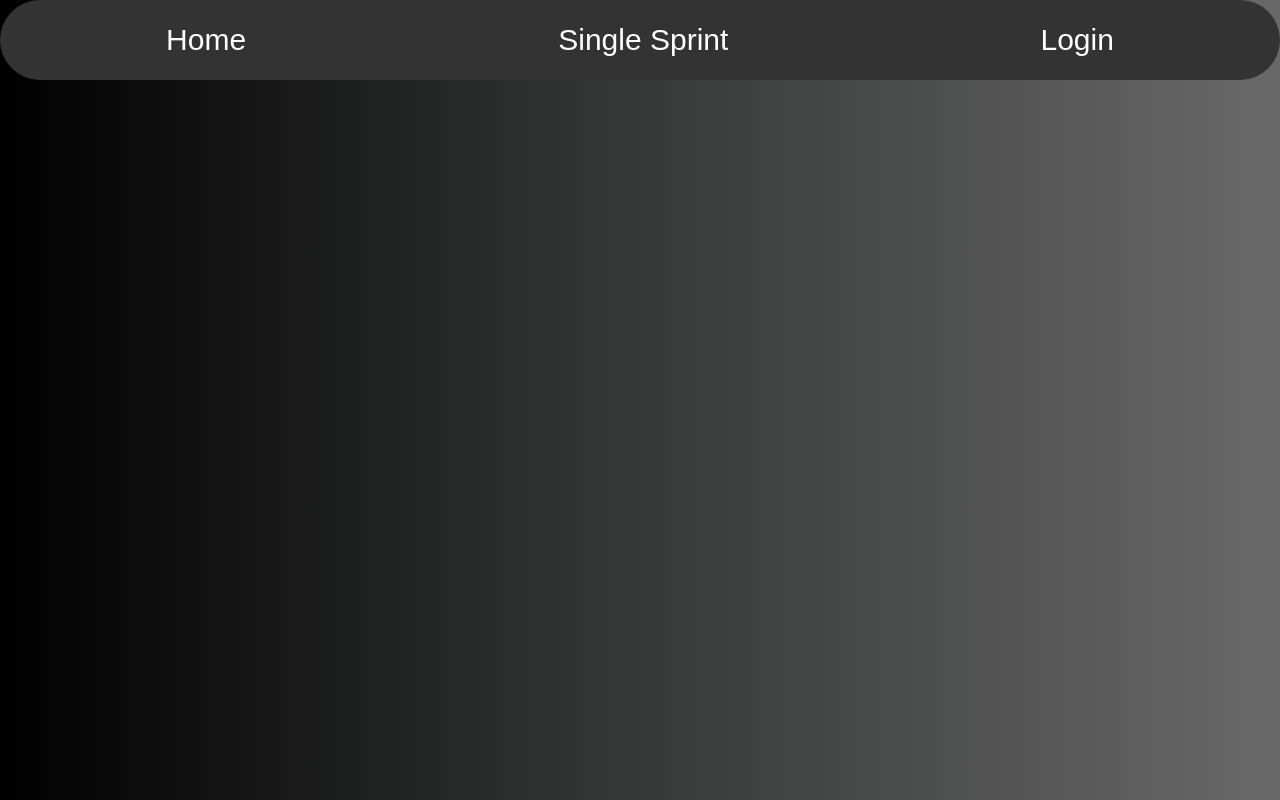
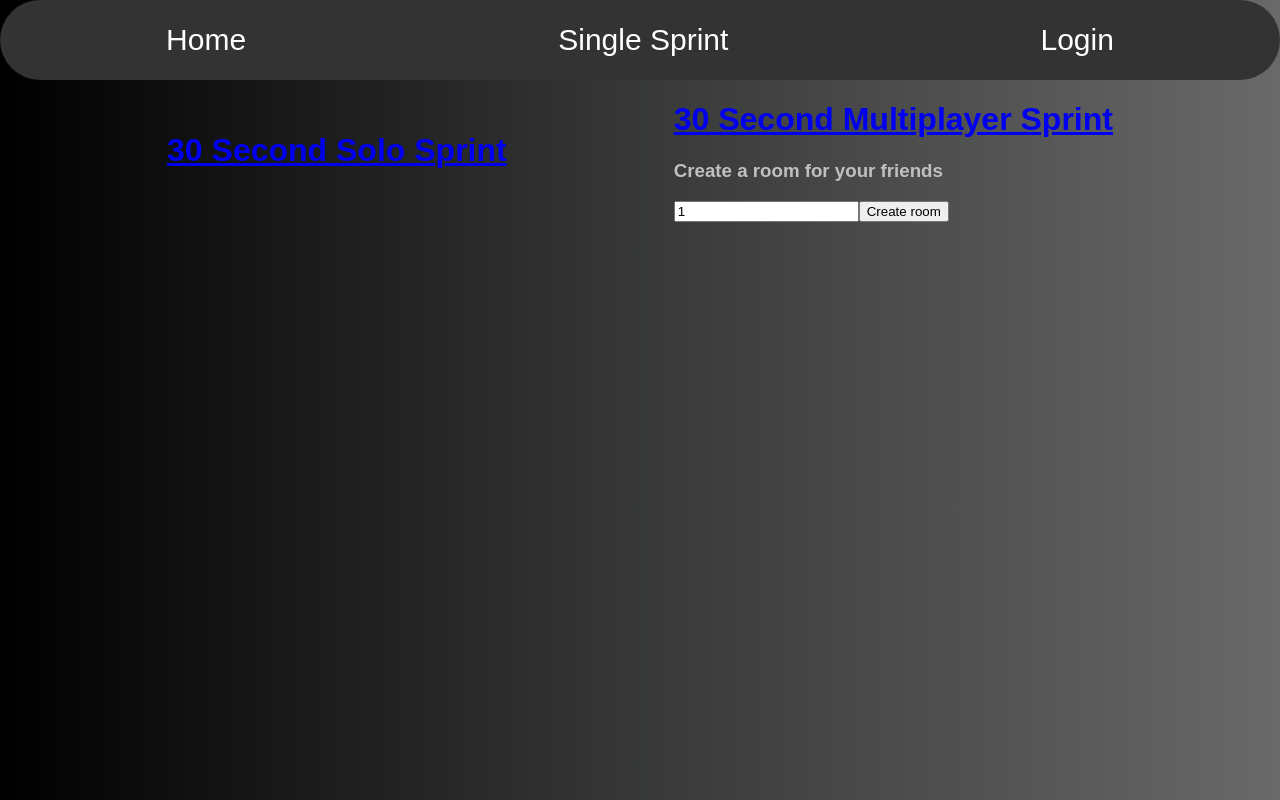
Before and after one commit to Splix1/ReactTyper, a React app: page / in a window 1280 px wide. Built offline with nearby package versions, Linux system fonts and the light colour scheme; no server answers.

Commit message:
home page lets you create new sprint room

```diff
--- a/client/components/Home.js
+++ b/client/components/Home.js
@@ -1,12 +1,42 @@
-import React, { useEffect } from 'react';
+import React, { useEffect, useState } from 'react';
 import { NavLink, useHistory } from 'react-router-dom';
 
 export default function Home() {
   const history = useHistory();
+  const [roomID, setRoomID] = useState(1);
 
   useEffect(() => {
     history.push('/');
   }, []);
 
-  return <main></main>;
+  function createRoom(evt) {
+    evt.preventDefault();
+    history.push(`/sprintrace?rid=${roomID}`);
+  }
+
+  return (
+    <main id="home-game-options">
+      <div id="single-sprint-option">
+        <NavLink to="/singlesprint">
+          <h1>30 Second Solo Sprint</h1>
+        </NavLink>
+      </div>
+      <div id="sprint-race-option">
+        <NavLink to="/sprintrace">
+          <h1>30 Second Multiplayer Sprint</h1>
+        </NavLink>
+        <div id="create-sprint">
+          <h3>Create a room for your friends</h3>
+          <input
+            type="number"
+            min={1}
+            placeholder="Choose a number"
+            value={roomID}
+            onChange={(evt) => setRoomID(evt.target.value)}
+          ></input>
+          <button onClick={createRoom}>Create room</button>
+        </div>
+      </div>
+    </main>
+  );
 }
--- a/public/style.css
+++ b/public/style.css
@@ -183,3 +183,10 @@ nav {
   align-items: center;
   width: 500px;
 }
+
+#home-game-options {
+  display: flex;
+  flex-direction: row;
+  justify-content: space-evenly;
+  align-items: center;
+}
```
Also changed, not shown: client/components/SprintRace.js (+3 -11 lines).
